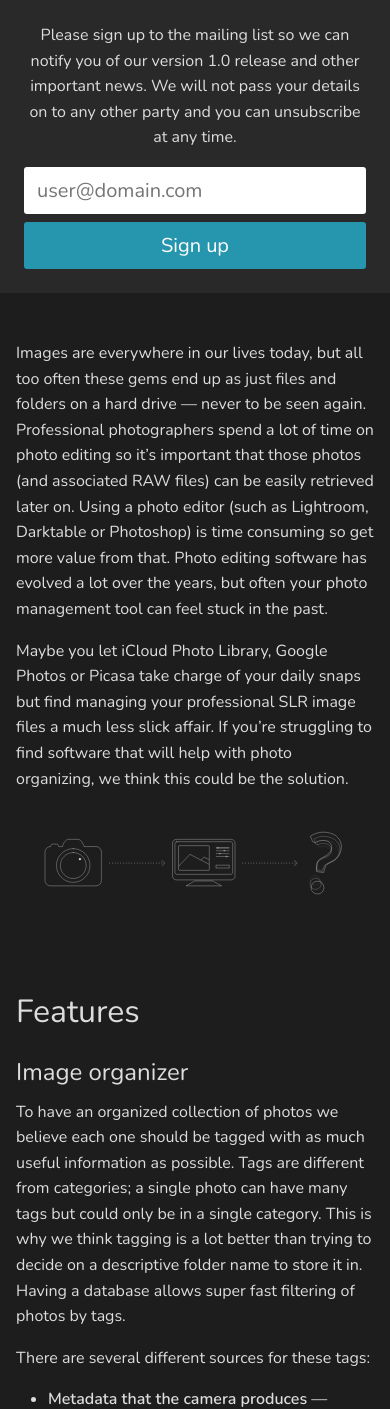
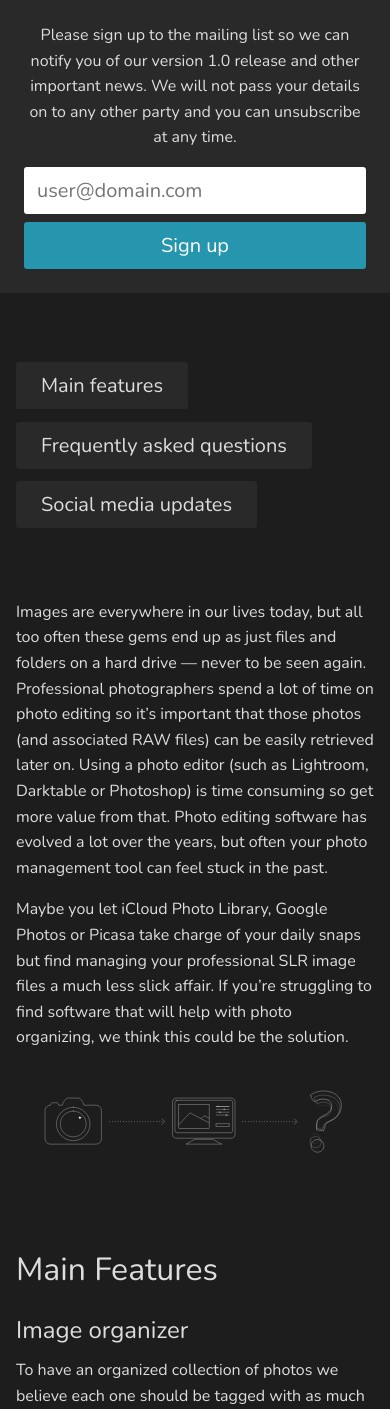
Before and after one commit to photonixapp/photonix-website, a Django app: page / in a window 390 px wide. Shown: the part 1275-2684 px from the top of the page. Run offline with Django 3.2, Linux system fonts and the light colour scheme; some libraries are stand-ins or nearby versions.

Commit message:
In-page links

```diff
--- a/static/css/style.css
+++ b/static/css/style.css
@@ -115,7 +115,7 @@ img.right {
   border-radius: 6px;
   padding: 15px 30px;
   color: #fff;
-  font-size: 26px;
+  font-size: 1.25rem;
   text-decoration: none;
   font-weight: 300;
   box-shadow: 0 4px 20px #000;
@@ -176,6 +176,24 @@ img.right {
   width: 300px;
 }
 
+ul.in-page-menu {
+  padding: 0;
+  display: flex;
+  justify-content: space-evenly;
+}
+ul.in-page-menu li {
+  list-style: none;
+  display: inline-block;
+  margin: 0;
+}
+ul.in-page-menu li a {
+  background: #292929;
+  padding: 10px 25px;
+  border-radius: 3px;
+  text-decoration: none;
+  font-size: 1.25rem;
+}
+
 section {
   padding: 0 2rem;
   color: #ddd;
@@ -223,11 +241,22 @@ footer img {
     margin: 0 auto 2rem;
     display: block;
   }
-  .signup {
+  .intro {
     margin-bottom: 3rem;
   }
-  .intro {
-    margin-bottom: 3rem;
+  ul.in-page-menu {
+    padding: 0;
+    display: block;
+  }
+  ul.in-page-menu li {
+    display: block;
+    margin-bottom: 2rem;
+  }
+  ul.in-page-menu li:last-child {
+    margin-bottom: 0;
+  }
+  ul.in-page-menu li a {
+    font-size: 1.25rem;
   }
 }
 @media all and (max-width: 700px) {
--- a/templates/index.html
+++ b/templates/index.html
@@ -19,13 +19,21 @@
   {% include 'snippets/mailinglist_signup.html' %}
 
   <section>
+    <ul class="in-page-menu">
+      <li><a href="#features">Main features</a></li>
+      <li><a href="#faq">Frequently asked questions</a></li>
+      <li><a href="#social">Social media updates</a></li>
+    </ul>
+  </section>
+
+  <section>
     <p>Images are everywhere in our lives today, but all too often these gems end up as just files and folders on a hard drive — never to be seen again. Professional photographers spend a lot of time on photo editing so it’s important that those photos (and associated RAW files) can be easily retrieved later on. Using a photo editor (such as Lightroom, Darktable or Photoshop) is time consuming so get more value from that. Photo editing software has evolved a lot over the years, but often your photo management tool can feel stuck in the past.</p>
     <p>Maybe you let iCloud Photo Library, Google Photos or Picasa take charge of your daily snaps but find managing your professional SLR image files a much less slick affair. If you’re struggling to find software that will help with photo organizing, we think this could be the solution.</p>
     <img src="/static/images/pipeline.svg" class="pipeline" />
   </section>
 
-  <section>
-    <h2>Features</h2>
+  <section id="features">
+    <h2>Main Features</h2>
 
     <h3>Image organizer</h3>
     <p>To have an organized collection of photos we believe each one should be tagged with as much useful information as possible. Tags are different from categories; a single photo can have many tags but could only be in a single category. This is why we think tagging is a lot better than trying to decide on a descriptive folder name to store it in. Having a database allows super fast filtering of photos by tags.</p>
@@ -76,7 +84,7 @@
 
   {% include 'snippets/mailinglist_signup.html' %}
 
-  <section>
+  <section id="faq">
     <h2>Frequently Asked Questions</h2>
 
     <h3>How would this photo organizer fit into my existing process?</h3>
@@ -102,5 +110,6 @@
     <p>Please add your email address to the mailing list form below and we’ll let you know when ready it is for the general public.</p>
   </section>
 
+  <div id="social"></div>
   {% include 'snippets/mailinglist_signup.html' %}
 {% endblock %}
```
